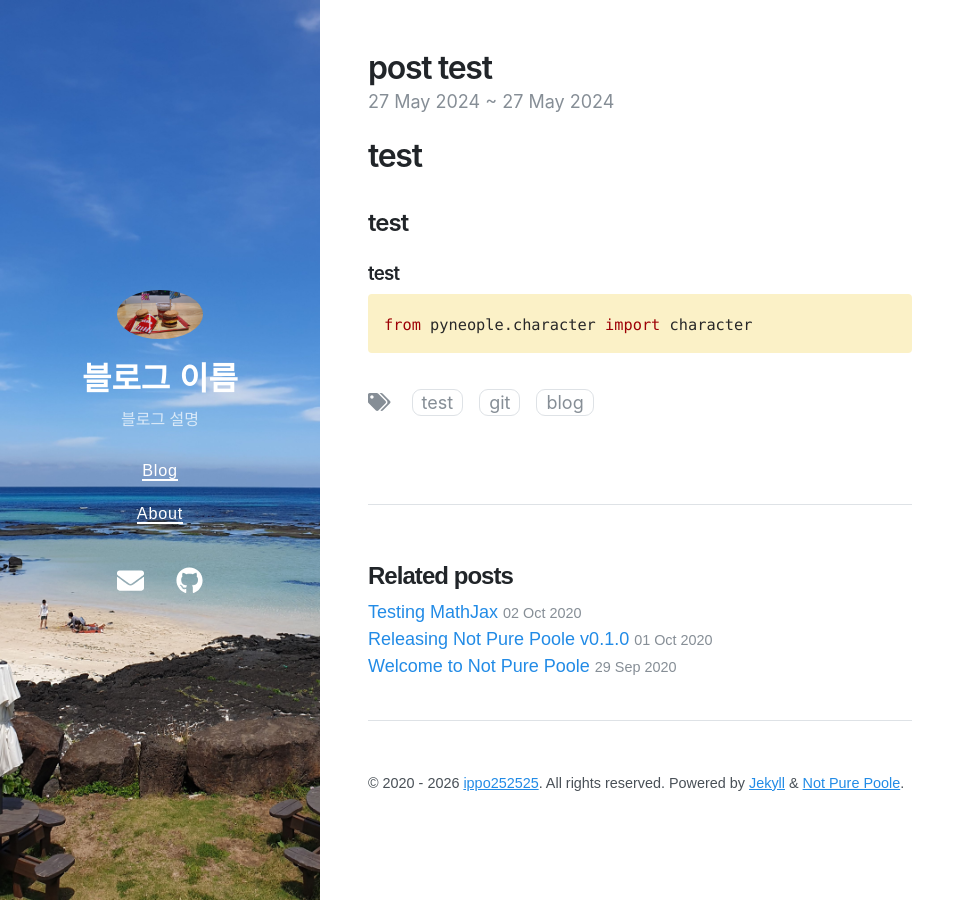
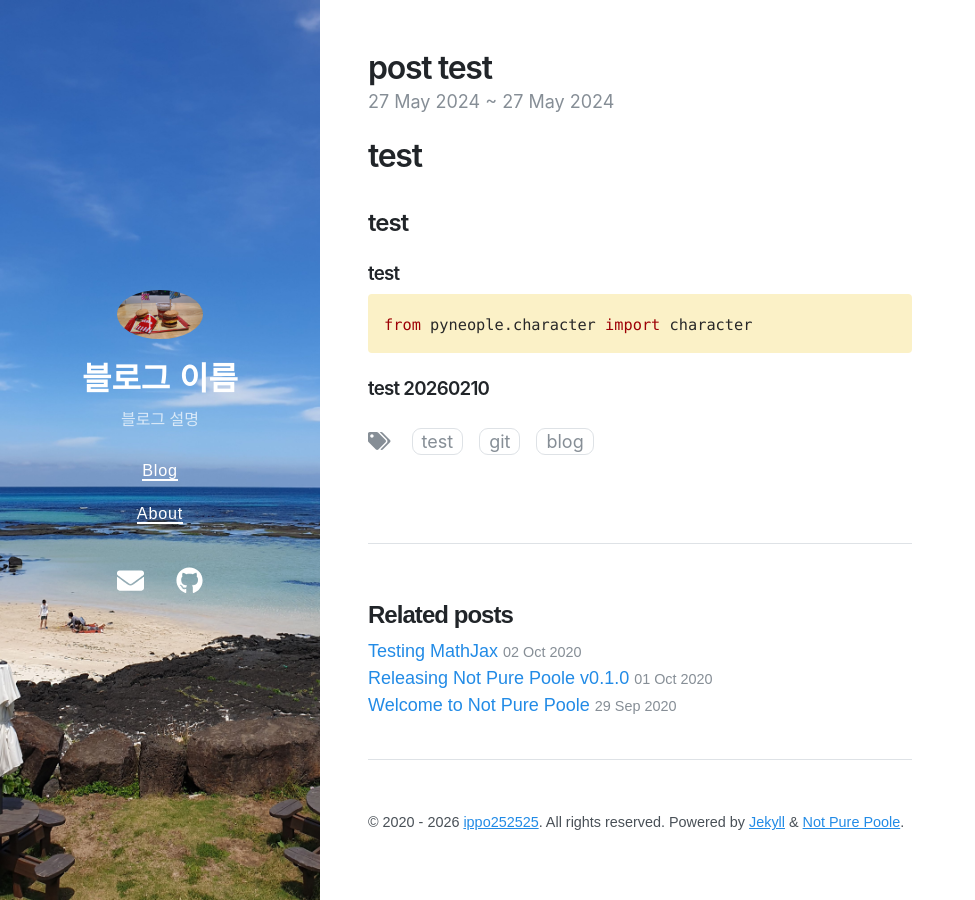
Before and after one commit to ippo252525/ippo252525.github.io, a Jekyll site: the page built from _posts/2024-05-27-post-test.md, in a window 1280 px wide. Shown: the whole page, without its empty margins (0-975 px from the left). Built offline with Jekyll 4.4.1, drawn with Linux system fonts in a browser that asks for light colours; nearby versions of some CDN libraries.

Commit message:
Test : Git blog post

````diff
--- a/_posts/2024-05-27-post-test.md
+++ b/_posts/2024-05-27-post-test.md
@@ -11,3 +11,5 @@ tags: [test, git ,blog]
 ```python
 from pyneople.character import character
 ```
+
+### test 20260210
````
